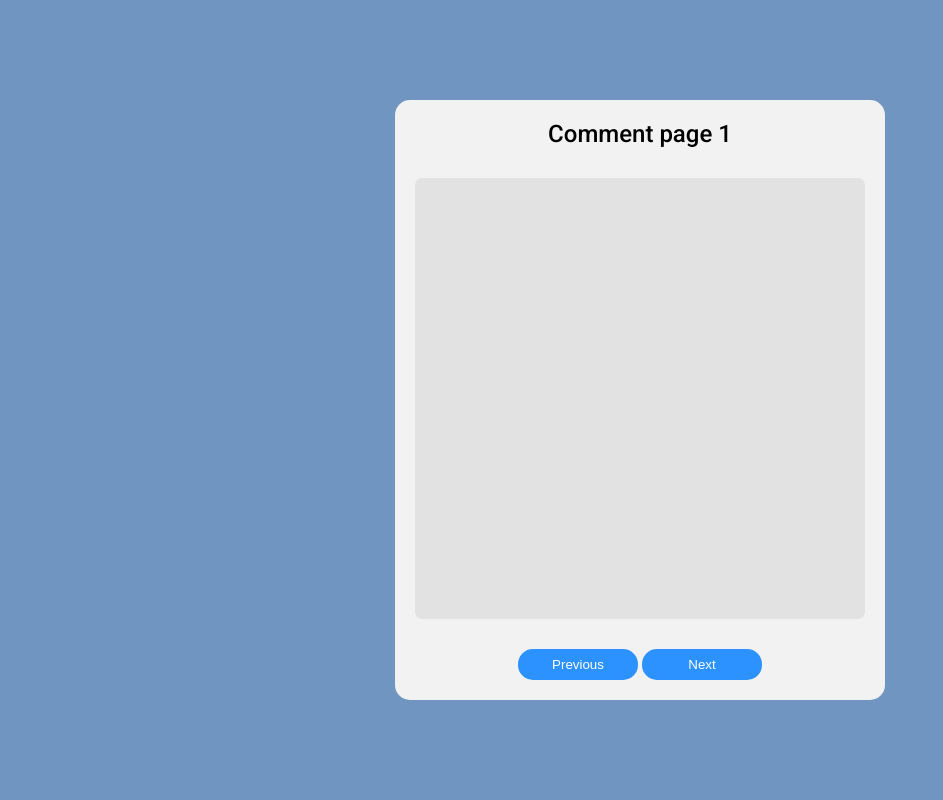
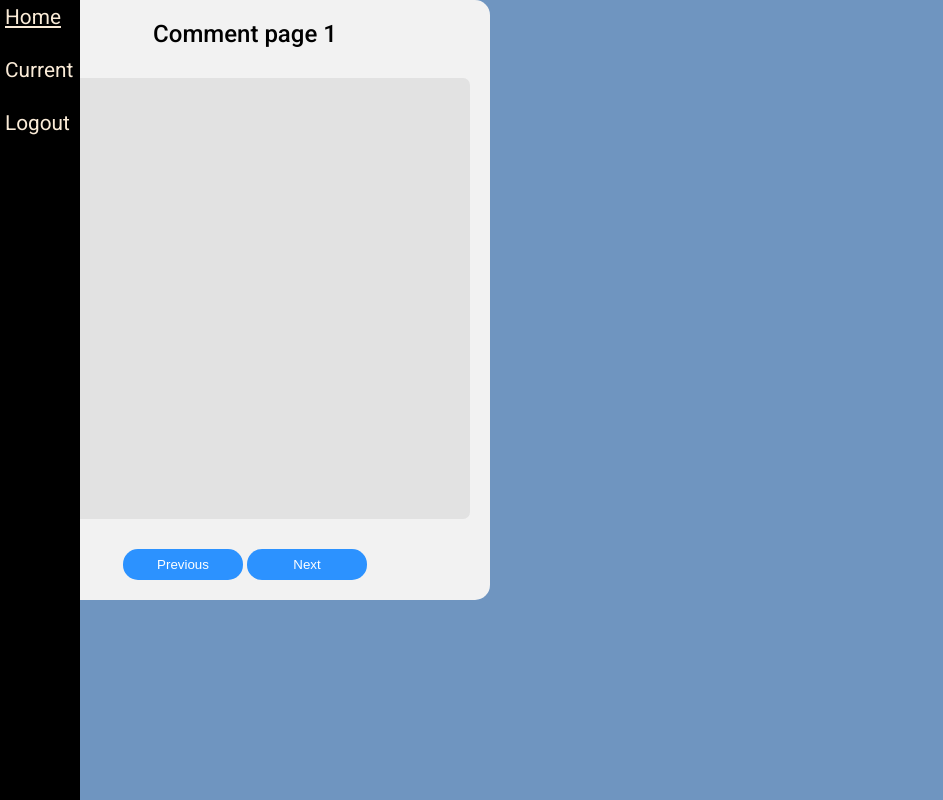
Before and after one commit to irriss-nn/group-cmput404-project, a FastAPI app: page /service/authors/1/posts/1/comments/view in a window 1280 px wide. Shown: the whole page, without its empty margins (0-943 px from the left). Run offline with FastAPI, Linux system fonts and the light colour scheme; data that the repository does not hold is empty; parts of the project's set-up code (start-up, migrations or seed data) failed here and were passed over.

Commit message:
Add navbar to comments.htnml

```diff
--- a/static/css/comments.css
+++ b/static/css/comments.css
@@ -12,8 +12,11 @@ body {
   --main-font: "Roboto", sans-serif;
   font-family: var(--main-font);
   display: flex;
-  justify-content: center;
-  align-items: center;
+  flex-direction: column;
+}
+
+.main-content {
+  background-color: aliceblue;
 }
 
 #comment-container {
--- a/static/templates/comments.html
+++ b/static/templates/comments.html
@@ -5,15 +5,26 @@
       href="{{ url_for('static', path='/css/comments.css') }}"
       rel="stylesheet"
     />
-
+    <link
+      href="{{ url_for('static', path='/css/navbar.css') }}"
+      rel="stylesheet"
+    />
   </head>
 
   <script>
     // Use console.log to print out comments in console
+    //TODO: remove this once you figured out how it looks like
     console.log("{{comments}}");
   </script>
 
   <body>
+
+    <div class="navbar">
+      <a href="/home">Home</a><br>
+      <a href="/current">Current</a><br>
+      <a href="/logout">Logout</a><br>
+    </div>
+
     <div id="comment-container">
       {% for page in range(comments.page) %}
         <div id="comment-header">Comment page {{page+1}}</div>
```
